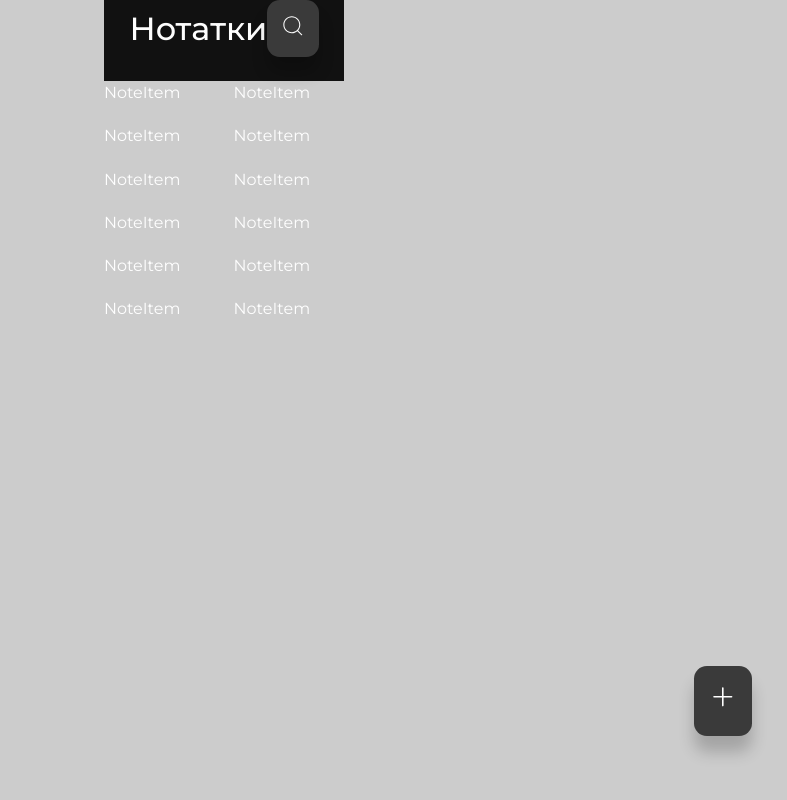
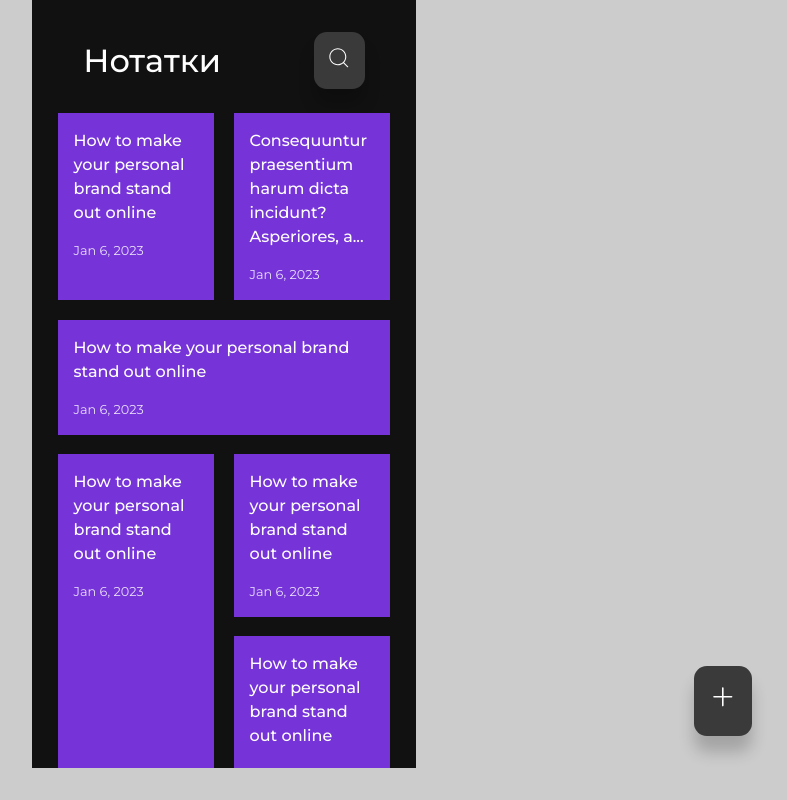
Before and after one commit to VolodymyrBlyntsov/WebNotes, a React (Create React App) app: page / in a window 1280 px wide. Shown: the whole page, without its empty margins (416-1203 px from the left). Built offline with nearby package versions, Linux system fonts and the light colour scheme.

Commit message:
Web Notes
Implemented the functionality of drawing each note separately (from dummy_notes) per example before implementing the full functionality.
Changing the parent component, wrapping the code in main.

```diff
--- a/src/App.jsx
+++ b/src/App.jsx
@@ -6,6 +6,7 @@ import EditNote from './pages/EditNote'
 
 const App = () => {
   return (
+    <main id="app">
         <BrowserRouter>
             <Routes>
                 <Route path="/" element={ <Notes /> } />
@@ -13,6 +14,7 @@ const App = () => {
                 <Route path="/edit-note/:id" element={ <EditNote /> } />
             </Routes>
     </BrowserRouter>
+    </main>
   )
 }
 
--- a/src/components/NoteItem.jsx
+++ b/src/components/NoteItem.jsx
@@ -1,8 +1,12 @@
 import React from 'react'
+import { Link } from 'react-router-dom'
 
 const NoteItem = ({note}) => {
   return (
-    <div>NoteItem</div>
+    <Link to={`/edit-note/${note.id}`} className='note'>
+        <h4>{note.title.length > 60 ? (note.title.substr(0, 60)) + '...' : note.title}</h4>
+        <p>{note.date}</p>
+    </Link>
   )
 }
 
```
Lines whose indentation alone changed are shown as unchanged.
